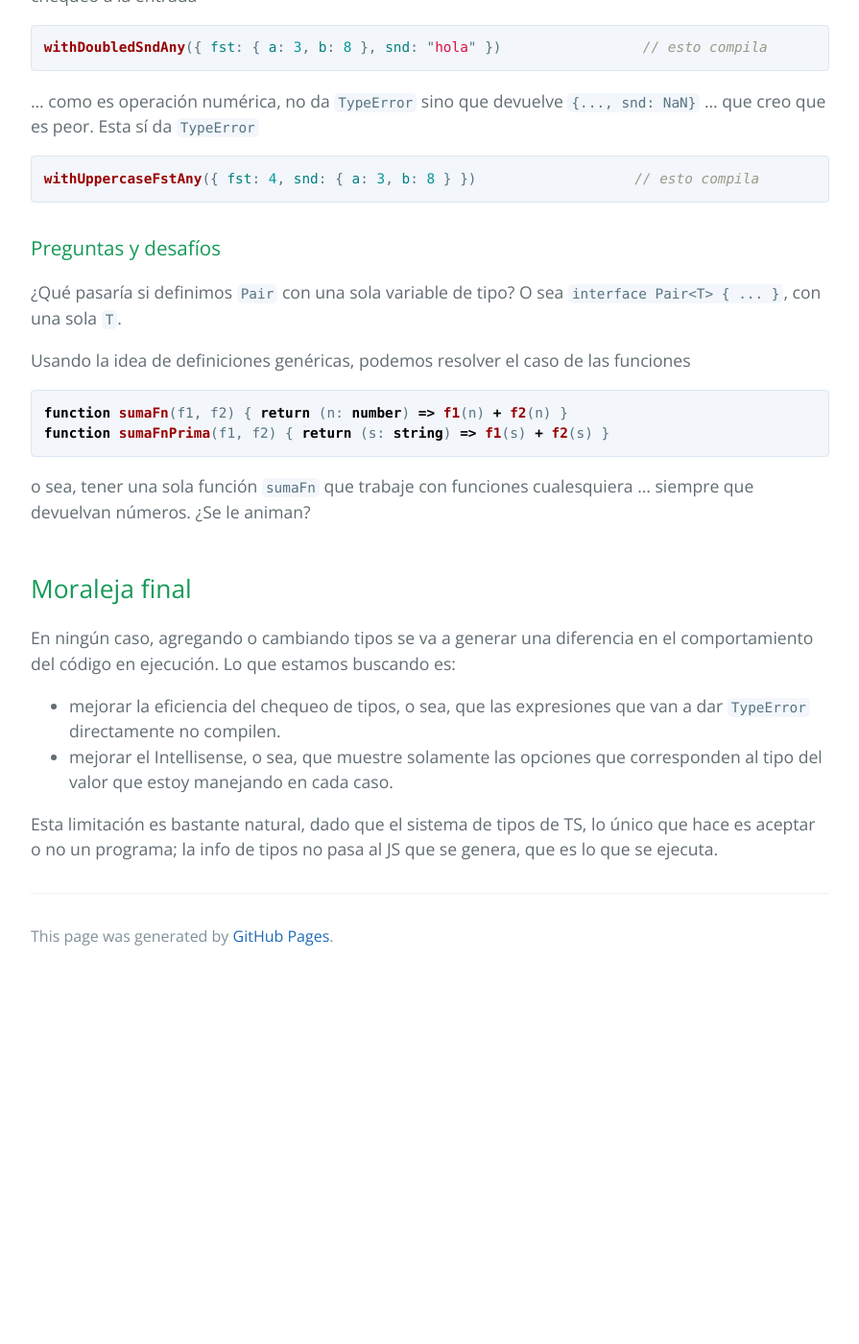
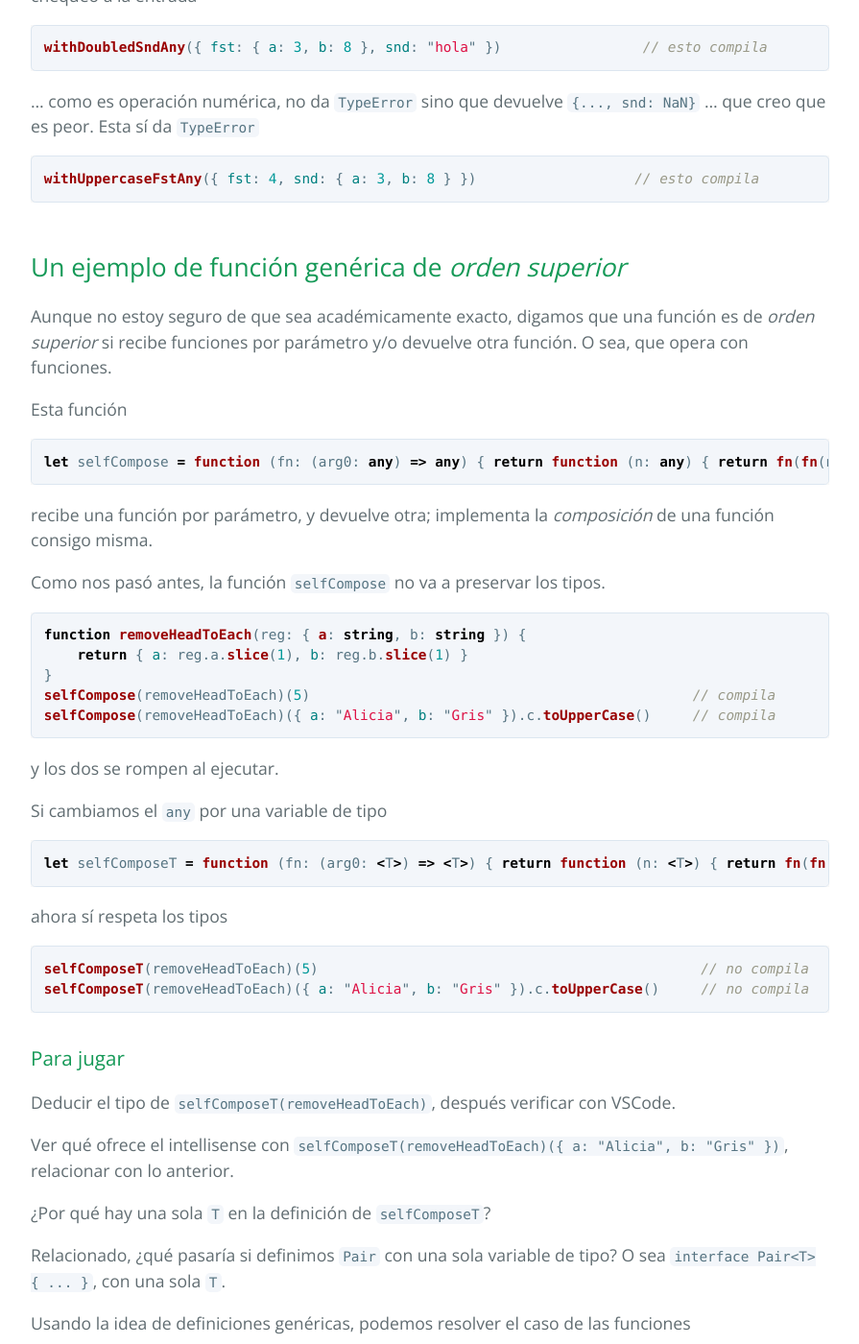
Before and after one commit to clombardi/bdsol-capacitacion-desarrollo, a Jekyll site: the page built from typescript/generics-intro.md, in a window 1280 px wide and 1400 px high, scrolled down 5978 px. Shown: the whole window at 96% size, without its empty margins (192-1087 px from the left). Built offline with Jekyll 4.4.1, drawn with Linux system fonts in a browser that asks for light colours; our own code applies the rules of GitHub Pages for plain Markdown files; before the commit the page ends 6997 px from its top, so only the background shows below that.

Commit message:
intro a generics - agrego funcion de orden superior

````diff
--- a/typescript/generics-intro.md
+++ b/typescript/generics-intro.md
@@ -210,10 +210,44 @@ withDoubledSndAny({ fst: { a: 3, b: 8 }, snd: "hola" })                 // esto
 withUppercaseFstAny({ fst: 4, snd: { a: 3, b: 8 } })                   // esto compila
 ```
 
+## Un ejemplo de función genérica de _orden superior_
+Aunque no estoy seguro de que sea académicamente exacto, digamos que una función es de _orden superior_ si recibe funciones por parámetro y/o devuelve otra función. O sea, que opera con funciones.
 
-### Preguntas y desafíos
+Esta función
+``` typescript
+let selfCompose = function (fn: (arg0: any) => any) { return function (n: any) { return fn(fn(n)) } }
+```
+recibe una función por parámetro, y devuelve otra; implementa la _composición_ de una función consigo misma.
 
-¿Qué pasaría si definimos `Pair` con una sola variable de tipo? O sea `interface Pair<T> { ... }`, con una sola `T`.
+Como nos pasó antes, la función `selfCompose` no va a preservar los tipos.
+``` typescript
+function removeHeadToEach(reg: { a: string, b: string }) {
+    return { a: reg.a.slice(1), b: reg.b.slice(1) }
+}
+selfCompose(removeHeadToEach)(5)                                              // compila
+selfCompose(removeHeadToEach)({ a: "Alicia", b: "Gris" }).c.toUpperCase()     // compila
+```
+y los dos se rompen al ejecutar.
+
+Si cambiamos el `any` por una variable de tipo
+``` typescript
+let selfComposeT = function (fn: (arg0: <T>) => <T>) { return function (n: <T>) { return fn(fn(n)) } }
+```
+ahora sí respeta los tipos
+``` typescript
+selfComposeT(removeHeadToEach)(5)                                              // no compila
+selfComposeT(removeHeadToEach)({ a: "Alicia", b: "Gris" }).c.toUpperCase()     // no compila
+```
+
+
+### Para jugar
+Deducir el tipo de `selfComposeT(removeHeadToEach)`, después verificar con VSCode.
+
+Ver qué ofrece el intellisense con `selfComposeT(removeHeadToEach)({ a: "Alicia", b: "Gris" })`, relacionar con lo anterior.
+
+¿Por qué hay una sola `T` en la definición de `selfComposeT`?
+
+Relacionado, ¿qué pasaría si definimos `Pair` con una sola variable de tipo? O sea `interface Pair<T> { ... }`, con una sola `T`.
 
 Usando la idea de definiciones genéricas, podemos resolver el caso de las funciones
 ``` typescript
````
